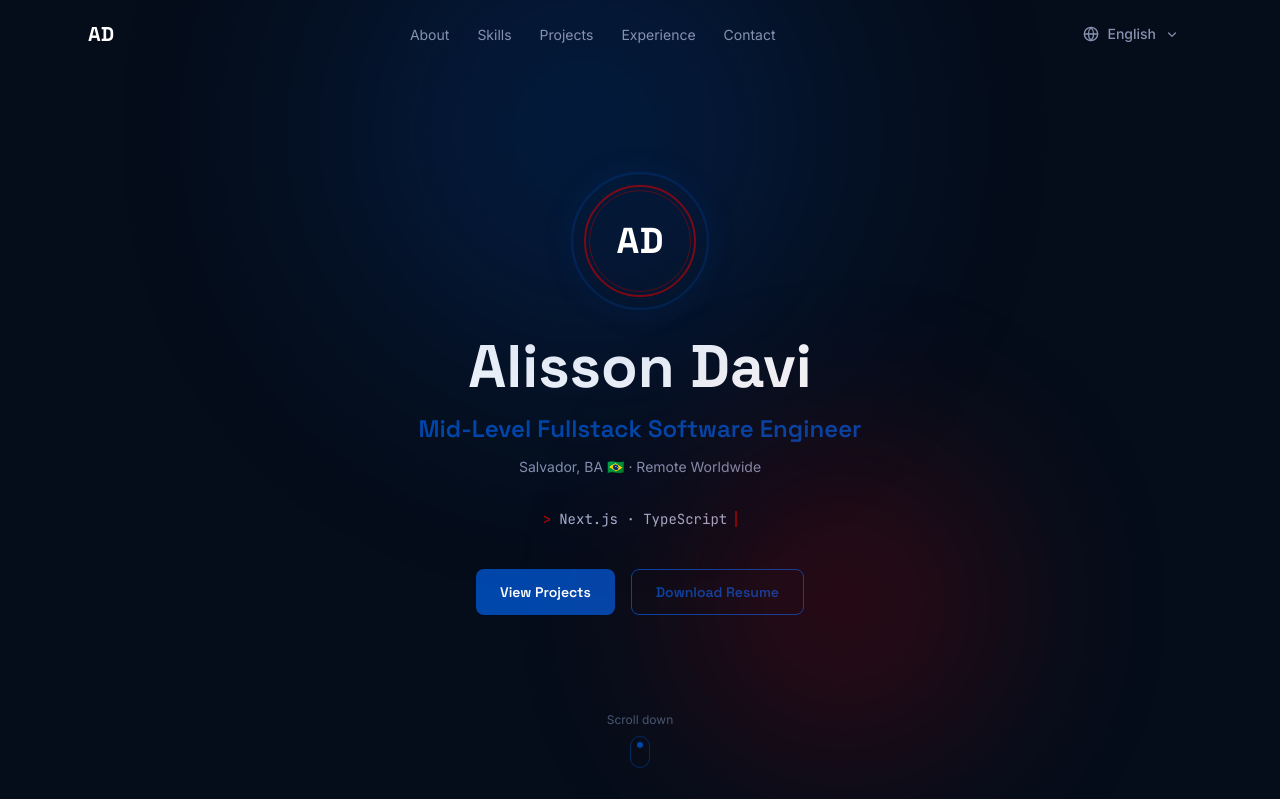
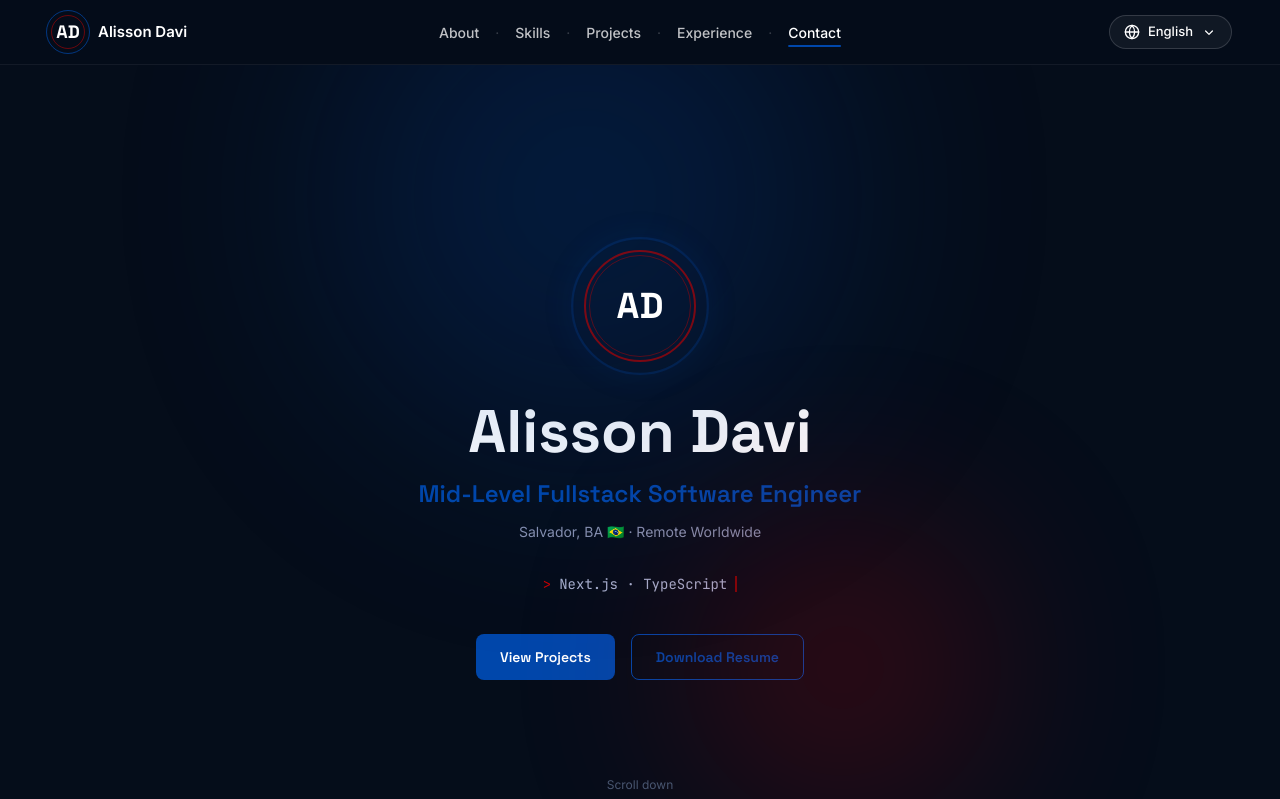
Before and after one commit to ViChagas07/Portfolio-Resume, a Next.js app: page /en in a window 1280 px wide. Shown: the top 799 px of the page. Built offline with nearby package versions, Linux system fonts and the light colour scheme.

Commit message:
feat: redesign navbar with 3-column layout, pill language switcher, centered nav links with interpunct separators, active section detection

```diff
--- a/components/layout/LanguageSwitcher.tsx
+++ b/components/layout/LanguageSwitcher.tsx
@@ -100,7 +100,7 @@ export function LanguageSwitcher() {
         aria-haspopup="listbox"
         aria-expanded={open}
         aria-label={t("languageLabel")}
-        className="flex items-center gap-2 rounded-lg px-3 py-2 text-sm text-[var(--color-gray)] transition-colors hover:text-white hover:bg-[var(--color-navy-lighter)] focus-visible:outline-2 focus-visible:outline-[var(--color-blue)]"
+        className="flex items-center gap-2 rounded-full border border-white/[0.15] bg-white/[0.05] px-3.5 py-1.5 text-[13px] text-white transition-all duration-200 hover:border-[var(--color-blue)]/60 hover:bg-[var(--color-blue)]/10 focus-visible:outline-2 focus-visible:outline-[var(--color-blue)]"
       >
         {/* Globe icon */}
         <svg
--- a/components/layout/Navbar.tsx
+++ b/components/layout/Navbar.tsx
@@ -1,6 +1,6 @@
 "use client";
 
-import { useEffect, useState } from "react";
+import { useCallback, useEffect, useState } from "react";
 import { useTranslations } from "next-intl";
 import { Link } from "@/lib/navigation";
 import { LanguageSwitcher } from "./LanguageSwitcher";
@@ -15,13 +15,55 @@ const NAV_ITEMS = [
 
 export function Navbar() {
   const t = useTranslations("nav");
-  const [scrolled, setScrolled] = useState(false);
   const [mobileOpen, setMobileOpen] = useState(false);
+  const [activeSection, setActiveSection] = useState("");
 
+  // ── Active section detection via IntersectionObserver ──
   useEffect(() => {
-    const onScroll = () => setScrolled(window.scrollY > 20);
-    window.addEventListener("scroll", onScroll, { passive: true });
-    return () => window.removeEventListener("scroll", onScroll);
+    const sectionIds = NAV_ITEMS.map((item) => item.href.slice(1));
+    const observers: IntersectionObserver[] = [];
+
+    // Track the most recently entered section
+    const visibleSections = new Map<string, IntersectionObserverEntry>();
+
+    sectionIds.forEach((id) => {
+      const el = document.getElementById(id);
+      if (!el) return;
+
+      const observer = new IntersectionObserver(
+        (entries) => {
+          entries.forEach((entry) => {
+            if (entry.isIntersecting) {
+              visibleSections.set(id, entry);
+            } else {
+              visibleSections.delete(id);
+            }
+          });
+
+          // Pick the section with the highest intersection ratio
+          if (visibleSections.size > 0) {
+            let best = "";
+            let bestRatio = 0;
+            visibleSections.forEach((entry, sectionId) => {
+              if (entry.intersectionRatio > bestRatio) {
+                bestRatio = entry.intersectionRatio;
+                best = sectionId;
+              }
+            });
+            setActiveSection(best);
+          }
+        },
+        {
+          rootMargin: "-80px 0px -60% 0px",
+          threshold: [0, 0.25, 0.5, 0.75, 1],
+        }
+      );
+
+      observer.observe(el);
+      observers.push(observer);
+    });
+
+    return () => observers.forEach((o) => o.disconnect());
   }, []);
 
   // Close mobile menu on Escape
@@ -34,34 +76,78 @@ export function Navbar() {
     return () => document.removeEventListener("keydown", onKey);
   }, [mobileOpen]);
 
+  // Close mobile menu on route change (hash links)
+  const closeMobile = useCallback(() => setMobileOpen(false), []);
+
+  const linkClass = (section: string) => {
+    const isActive = activeSection === section;
+    return [
+      "nav-link",
+      "relative text-[14px] font-medium transition-colors duration-200",
+      isActive
+        ? "text-white"
+        : "text-white/[0.75] hover:text-white",
+      // Underline pseudo-element
+      isActive
+        ? "after:absolute after:bottom-[-4px] after:left-0 after:h-[2px] after:w-full after:rounded-full after:bg-[var(--color-blue)] after:content-['']"
+        : "after:absolute after:bottom-[-4px] after:left-0 after:h-[2px] after:w-0 after:rounded-full after:bg-[var(--color-blue)] after:transition-[width] after:duration-200 after:content-[''] hover:after:w-full",
+    ].join(" ");
+  };
+
   return (
     <header
-      className={`fixed top-0 z-40 w-full transition-all duration-300 ${
-        scrolled
-          ? "nav-glass border-b border-[var(--color-navy-lighter)]"
-          : "bg-transparent"
-      }`}
+      className="sticky top-0 z-50 w-full border-b border-white/[0.06] bg-[rgba(5,13,26,0.85)] backdrop-blur-[12px]"
     >
       <nav
-        className="mx-auto flex max-w-6xl items-center justify-between px-6 py-4"
+        className="relative mx-auto flex h-16 max-w-7xl items-center justify-between px-5 md:px-12"
         aria-label="Main navigation"
       >
-        {/* Logo / Monogram */}
+        {/* ── LEFT: Logo + Brand ── */}
         <Link
           href="/"
-          className="font-heading text-xl font-bold text-white hover:text-[var(--color-blue)] transition-colors"
+          className="flex items-center gap-2.5 transition-opacity hover:opacity-85"
           aria-label="Alisson Davi — Home"
         >
+          {/* AD Monogram Circle (mirrors hero crest style) */}
+          <div
+            className="relative flex h-10 w-10 shrink-0 items-center justify-center"
+            aria-hidden="true"
+          >
+            {/* Outer blue ring */}
+            <div
+              className="absolute inset-[-2px] rounded-full border border-[var(--color-blue)]/70"
+              aria-hidden="true"
+            />
+            {/* Inner red ring */}
+            <div
+              className="absolute inset-[3px] rounded-full border border-[var(--color-red)]/50"
+              aria-hidden="true"
+            />
+            <span className="font-heading text-lg font-bold text-white">
               AD
+            </span>
+          </div>
+          <span className="text-[15px] font-semibold text-white">
+            Alisson Davi
+          </span>
         </Link>
 
-        {/* Desktop links */}
-        <ul className="hidden items-center gap-1 md:flex">
-          {NAV_ITEMS.map((item) => (
-            <li key={item.key}>
+        {/* ── CENTER: Nav links (absolutely centered) ── */}
+        <ul className="absolute left-1/2 hidden -translate-x-1/2 items-center gap-0 md:flex">
+          {NAV_ITEMS.map((item, idx) => (
+            <li key={item.key} className="flex items-center">
+              {/* Interpunct separator before every item except the first */}
+              {idx > 0 && (
+                <span
+                  className="mx-4 text-[14px] text-white/[0.2] select-none"
+                  aria-hidden="true"
+                >
+                  ·
+                </span>
+              )}
               <a
                 href={item.href}
-                className="rounded-lg px-3 py-2 text-sm text-[var(--color-gray)] transition-colors hover:text-white hover:bg-[var(--color-navy-lighter)]"
+                className={linkClass(item.key)}
               >
                 {t(item.key)}
               </a>
@@ -69,14 +155,16 @@ export function Navbar() {
           ))}
         </ul>
 
-        {/* Right side: Language switcher + mobile toggle */}
+        {/* ── RIGHT: Language switcher (desktop) + mobile hamburger ── */}
         <div className="flex items-center gap-2">
+          <div className="hidden md:block">
             <LanguageSwitcher />
+          </div>
 
           {/* Mobile hamburger */}
           <button
             onClick={() => setMobileOpen((o) => !o)}
-            className="rounded-lg p-2 text-[var(--color-gray)] hover:text-white hover:bg-[var(--color-navy-lighter)] md:hidden"
+            className="rounded-lg p-2 text-[var(--color-gray)] transition-colors hover:text-white hover:bg-[var(--color-navy-lighter)] md:hidden"
             aria-label={mobileOpen ? "Close menu" : "Open menu"}
             aria-expanded={mobileOpen}
           >
@@ -86,16 +174,21 @@ export function Navbar() {
               fill="none"
               stroke="currentColor"
               strokeWidth="2"
+              strokeLinecap="round"
+              strokeLinejoin="round"
               className="h-6 w-6"
               aria-hidden="true"
             >
               {mobileOpen ? (
-                <path d="M18 6 6 18M6 6l12 12" />
+                <>
+                  <line x1="18" y1="6" x2="6" y2="18" />
+                  <line x1="6" y1="6" x2="18" y2="18" />
+                </>
               ) : (
                 <>
-                  <path d="M4 6h16" />
-                  <path d="M4 12h16" />
-                  <path d="M4 18h16" />
+                  <line x1="4" y1="6" x2="20" y2="6" />
+                  <line x1="4" y1="12" x2="20" y2="12" />
+                  <line x1="4" y1="18" x2="20" y2="18" />
                 </>
               )}
             </svg>
@@ -103,22 +196,36 @@ export function Navbar() {
         </div>
       </nav>
 
-      {/* Mobile menu */}
+      {/* ── Mobile menu ── */}
       {mobileOpen && (
-        <div className="nav-glass border-t border-[var(--color-navy-lighter)] md:hidden">
-          <ul className="flex flex-col gap-1 px-6 py-4">
-            {NAV_ITEMS.map((item) => (
+        <div className="border-t border-white/[0.06] bg-[rgba(5,13,26,0.95)] backdrop-blur-[12px] md:hidden">
+          <div className="flex flex-col gap-1 px-5 py-4">
+            <ul className="flex flex-col gap-1">
+              {NAV_ITEMS.map((item) => {
+                const isActive = activeSection === item.key;
+                return (
                   <li key={item.key}>
                     <a
                       href={item.href}
-                  onClick={() => setMobileOpen(false)}
-                  className="block rounded-lg px-3 py-2.5 text-base text-[var(--color-gray)] transition-colors hover:text-white hover:bg-[var(--color-navy-lighter)]"
+                      onClick={closeMobile}
+                      className={`block rounded-lg px-3 py-2.5 text-[15px] font-medium transition-colors ${
+                        isActive
+                          ? "bg-[var(--color-blue)]/15 text-white"
+                          : "text-white/[0.75] hover:text-white hover:bg-[var(--color-navy-lighter)]"
+                      }`}
                     >
                       {t(item.key)}
                     </a>
                   </li>
-            ))}
+                );
+              })}
             </ul>
+
+            {/* Language switcher inside mobile menu */}
+            <div className="mt-3 border-t border-white/[0.06] pt-3">
+              <LanguageSwitcher />
+            </div>
+          </div>
         </div>
       )}
     </header>
```
Lines whose indentation alone changed are shown as unchanged.
